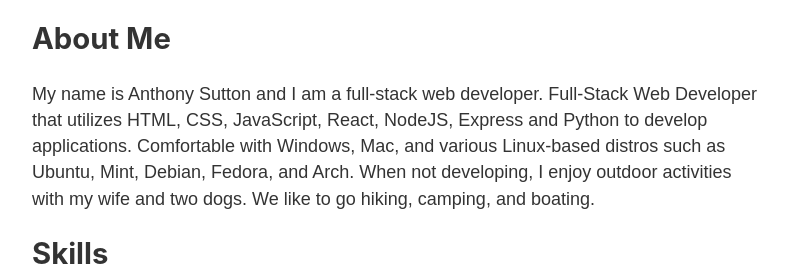
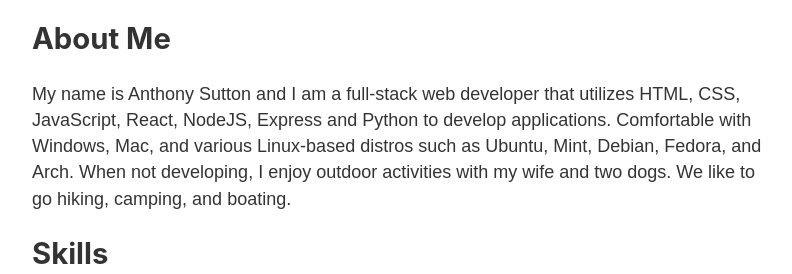
Before and after one commit to mranthonysutton/gatsby-portfolio, a Gatsby site: page / in a window 1280 px wide. Shown: the part 371-645 px from the top of the page, without its empty margins (242-1034 px from the left). Built offline with nearby package versions, Linux system fonts and the light colour scheme; Gatsby itself is replaced by a stand-in of ours.

Commit message:
feat: Fixed styling on headers across all pages
Signed-off-by: Anthony Sutton <anthony.sutton95@gmail.com>

```diff
--- a/src/pages/index.js
+++ b/src/pages/index.js
@@ -9,13 +9,12 @@ const IndexPage = () => {
       <Head title="Home" />
       <h2>About Me</h2>
       <p>
-        My name is Anthony Sutton and I am a full-stack web developer.
-        Full-Stack Web Developer that utilizes HTML, CSS, JavaScript, React,
-        NodeJS, Express and Python to develop applications. Comfortable with
-        Windows, Mac, and various Linux-based distros such as Ubuntu, Mint,
-        Debian, Fedora, and Arch. When not developing, I enjoy outdoor
-        activities with my wife and two dogs. We like to go hiking, camping, and
-        boating.
+        My name is Anthony Sutton and I am a full-stack web developer that
+        utilizes HTML, CSS, JavaScript, React, NodeJS, Express and Python to
+        develop applications. Comfortable with Windows, Mac, and various
+        Linux-based distros such as Ubuntu, Mint, Debian, Fedora, and Arch. When
+        not developing, I enjoy outdoor activities with my wife and two dogs. We
+        like to go hiking, camping, and boating.
       </p>
 
       <Skills />
--- a/src/templates/default-template.js
+++ b/src/templates/default-template.js
@@ -20,7 +20,7 @@ const DefaultTemplate = ({ data: { mdx: page } }) => {
   return (
     <Layout>
       <Head title={page.frontmatter.title} />
-      <h1>{page.frontmatter.title}</h1>
+      <h2>{page.frontmatter.title}</h2>
       <MDXRenderer>{page.body}</MDXRenderer>
     </Layout>
   );
```
